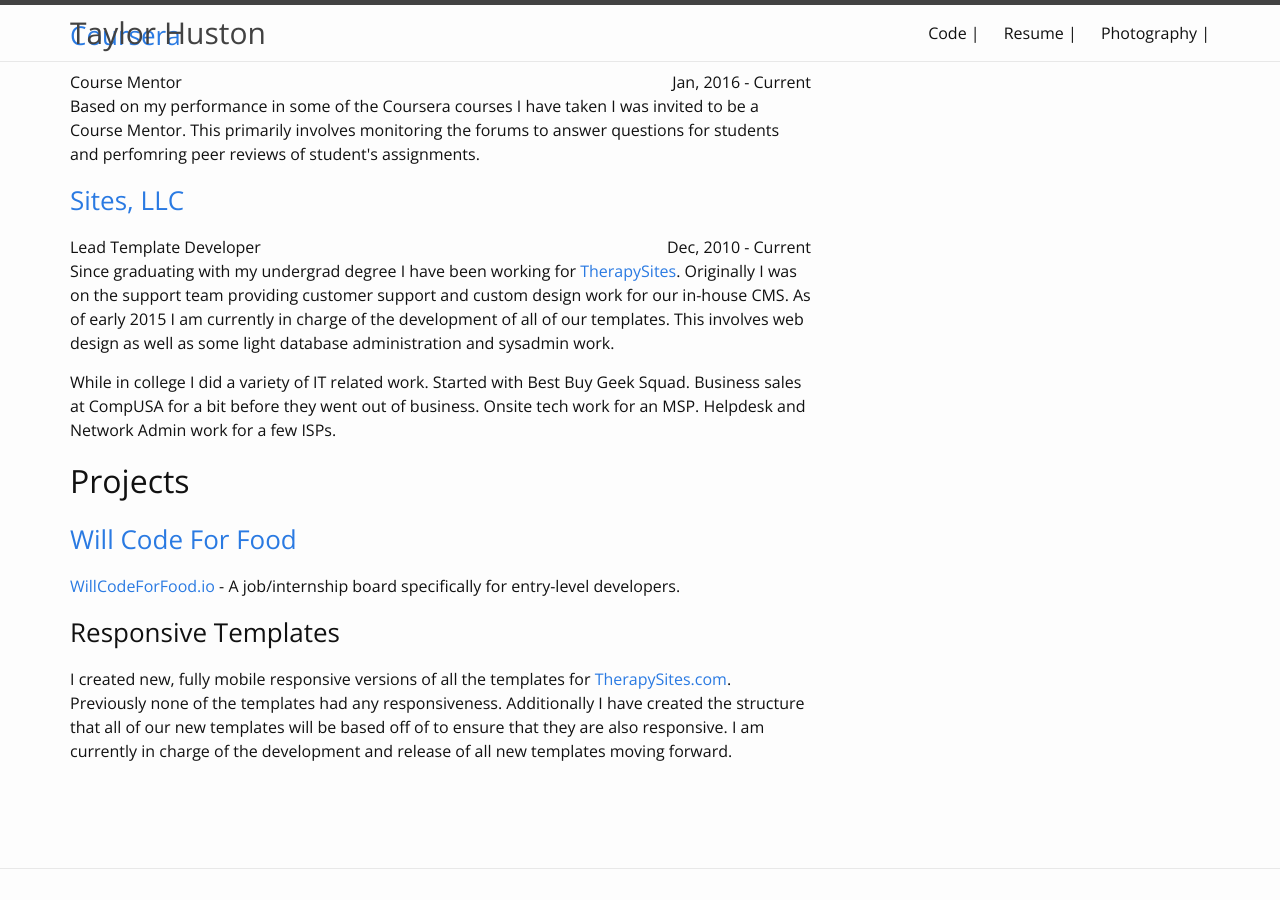
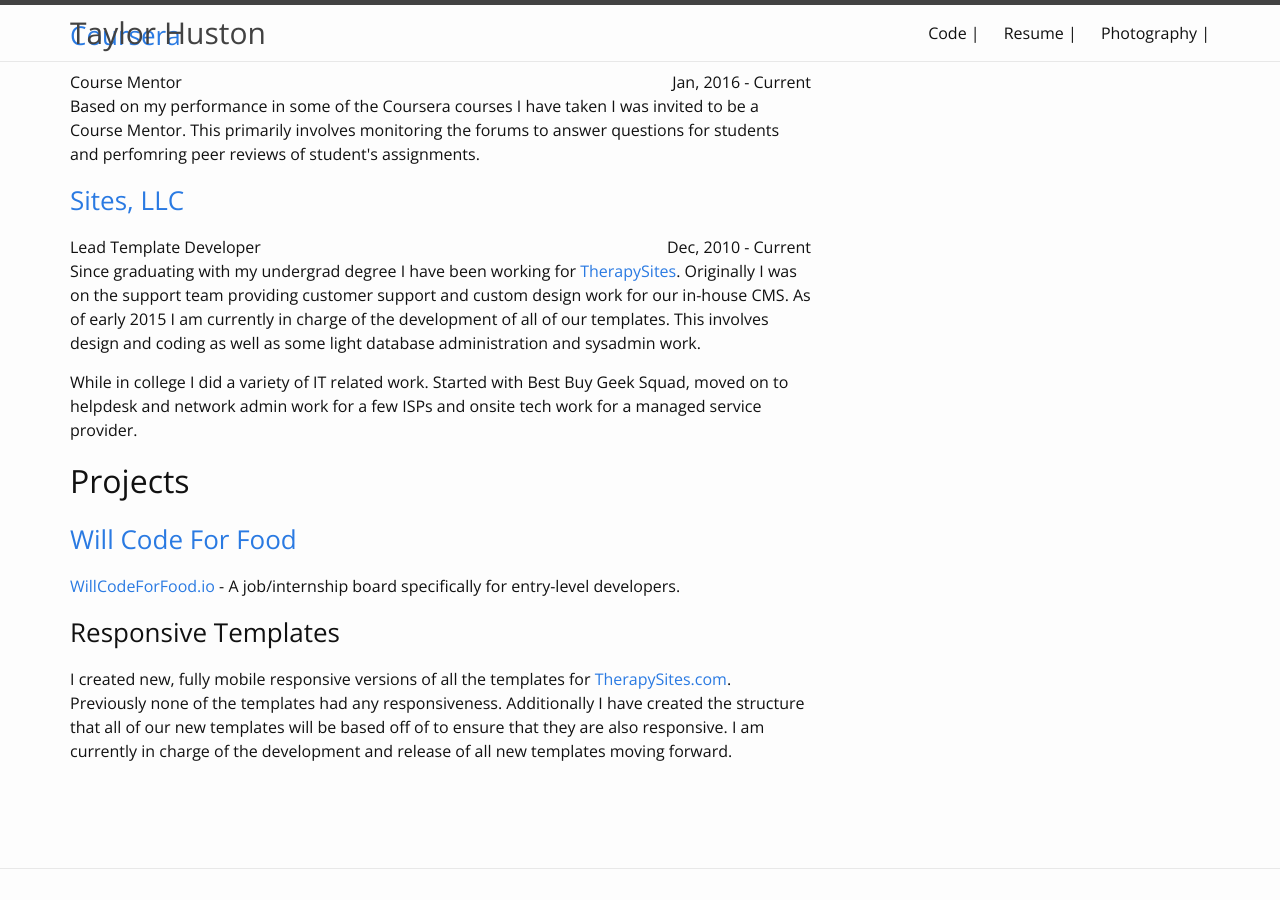
Before and after one commit to TaylorHuston/taylorhuston.github.io, a Jekyll site: the page built from resume.html, in a window 1280 px wide and 900 px high, scrolled down 1523 px. Built offline with Jekyll 4.4.1, drawn with Linux system fonts in a browser that asks for light colours; some web fonts are replaced; some of the changed text lies outside the part shown.

Commit message:
Update Resume

```diff
--- a/resume.html
+++ b/resume.html
@@ -13,7 +13,7 @@
 
   <h2>Skills</h2>
 
-  <strong>Competent In</strong> - Things that I have spent a decent amount of time studying
+  <strong>Competent In</strong> - Things that I have spent a decent amount of time studying.
   <br />
   <div class="skills">
     <ul>
@@ -31,7 +31,7 @@
     </ul>
   </div>
 
-  <strong>Dabbled In</strong> - Things that I have had some basic exposure to and would love an opportunity to learn more about
+  <strong>Dabbled In</strong> - Things that I have had some basic exposure to and would love an opportunity to learn more about.
   <br />
   <div class="skills">
     <ul>
@@ -67,7 +67,7 @@
   <h3><a href="http://www.uat.edu" target="_blank">University of Advancing Technology</a></h3>
 
   <p><a href="http://www.uat.edu/online-advancing-computer-science-degree" target="_blank"><strong>B.S. in Computer Science</strong></a> <span class="date">Audited, Fall 2015</span>
-    <br /> As an alumni I am able to audit any class for free. I have audited my way through all of the core classes in their Computer Science program. </p>
+    <br />As an alumni I am able to audit any class for free. I have audited my way through all of the core classes in their Computer Science program.</p>
 
   <p><a href="http://www.uat.edu/online-game-design-degree" target="_blank"><strong>B.A. in Game Design</strong></a> <span class="date">3.35 GPA, Fall 2010</span>
     <br />A primarily art and theory based degree. Level design, game theory, a little 3D animation.</p>
@@ -184,9 +184,9 @@
 
   <h3><a href="http://www.therapysites.com/" target="_blank">Sites, LLC</a></h3>
   <p>Lead Template Developer <span class="date">Dec, 2010 - Current</span>
-    <br /> Since graduating with my undergrad degree I have been working for <a href="http://www.therapysites.com/" target="_blank">TherapySites</a>. Originally I was on the support team providing customer support and custom design work for our in-house CMS. As of early 2015 I am currently in charge of the development of all of our templates. This involves web design as well as some light database administration and sysadmin work.</p>
+    <br /> Since graduating with my undergrad degree I have been working for <a href="http://www.therapysites.com/" target="_blank">TherapySites</a>. Originally I was on the support team providing customer support and custom design work for our in-house CMS. As of early 2015 I am currently in charge of the development of all of our templates. This involves design and coding as well as some light database administration and sysadmin work.</p>
 
-  <p>While in college I did a variety of IT related work. Started with Best Buy Geek Squad. Business sales at CompUSA for a bit before they went out of business. Onsite tech work for an MSP. Helpdesk and Network Admin work for a few ISPs.</p>
+  <p>While in college I did a variety of IT related work. Started with Best Buy Geek Squad, moved on to helpdesk and network admin work for a few ISPs and onsite tech work for a managed service provider.</p>
 </div>
 
 <div id="Projects">
```
Also changed, not shown: other parts of resume.html (+3 -3 lines).
